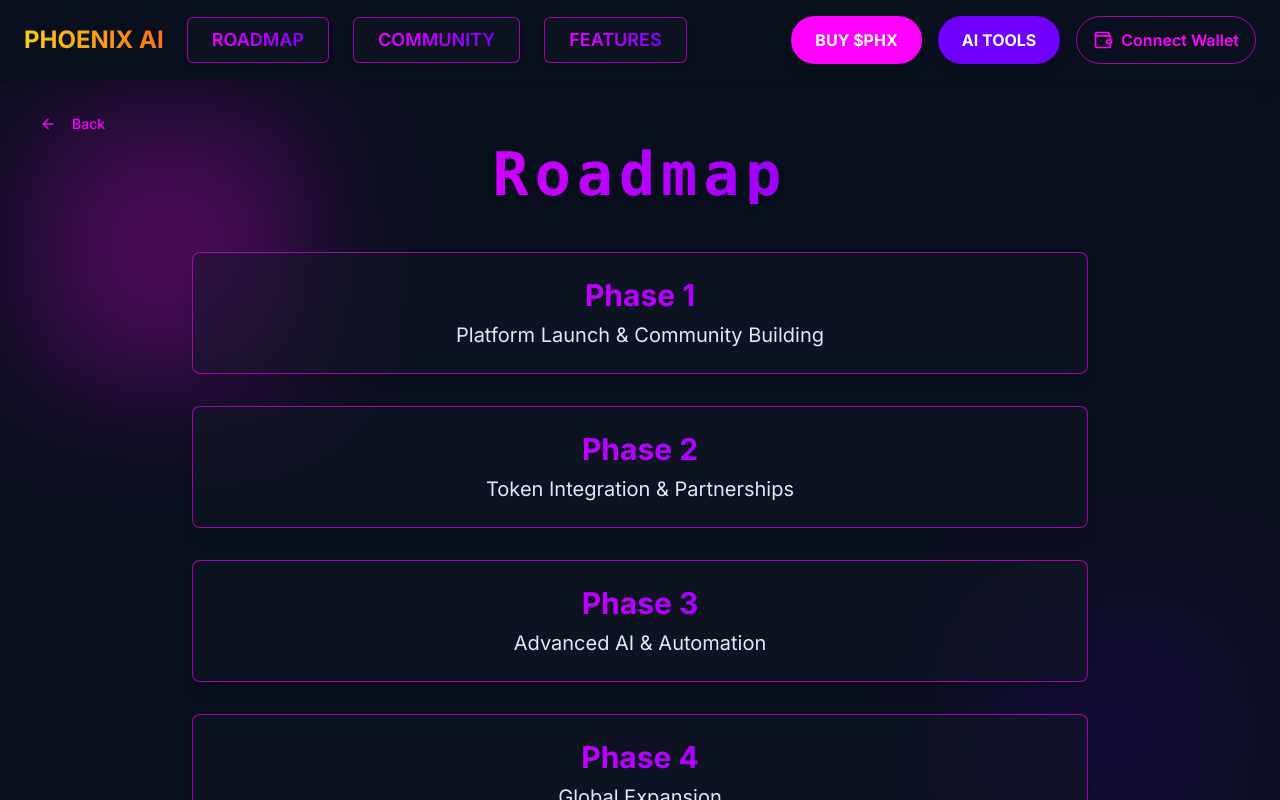
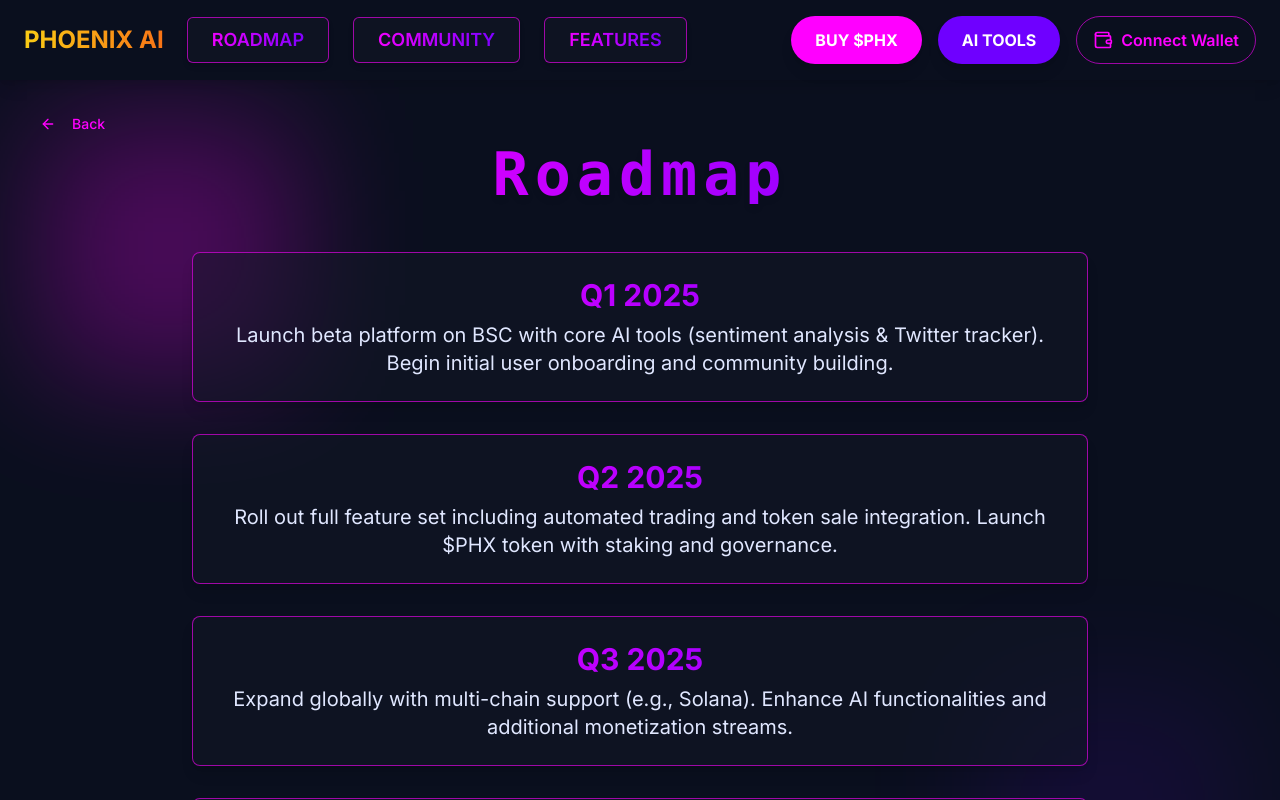
Before and after one commit to TSS-MARKET/PHXAI, a React (Vite) app: page /#/roadmap in a window 1280 px wide. Shown: the top 800 px of the page. Built offline with nearby package versions, Linux system fonts and the light colour scheme.

Commit message:
Update roadmap with Q1-Q4 details and adjust animation delay

```diff
--- a/src/pages/Roadmap.tsx
+++ b/src/pages/Roadmap.tsx
@@ -5,14 +5,31 @@ import { Button } from "@/components/ui/button";
 import { motion } from "framer-motion";
 
 const roadmapItems = [
-  { phase: "Phase 1", description: "Platform Launch & Community Building" },
-  { phase: "Phase 2", description: "Token Integration & Partnerships" },
-  { phase: "Phase 3", description: "Advanced AI & Automation" },
-  { phase: "Phase 4", description: "Global Expansion" },
+  {
+    phase: "Q1 2025",
+    description:
+      "Launch beta platform on BSC with core AI tools (sentiment analysis & Twitter tracker). Begin initial user onboarding and community building.",
+  },
+  {
+    phase: "Q2 2025",
+    description:
+      "Roll out full feature set including automated trading and token sale integration. Launch $PHX token with staking and governance.",
+  },
+  {
+    phase: "Q3 2025",
+    description:
+      "Expand globally with multi-chain support (e.g., Solana). Enhance AI functionalities and additional monetization streams.",
+  },
+  {
+    phase: "Q4 2025",
+    description:
+      "TBD: Additional future enhancements and further developments.",
+  },
 ];
 
 export default function Roadmap() {
   const navigate = useNavigate();
+
   const handleBack = () => {
     if (window.history.state && window.history.state.idx > 0) {
       navigate(-1);
@@ -69,7 +86,7 @@ export default function Roadmap() {
               initial={{ opacity: 0, x: -50 }}
               whileInView={{ opacity: 1, x: 0 }}
               viewport={{ once: true }}
-              transition={{ duration: 0.8, delay: index * 0.3 }}
+              transition={{ duration: 0.8, delay: index * 0.2 }}
               className="p-6 bg-[#121826]/50 border border-[#ff00ff]/60 rounded-lg shadow-lg"
             >
               <h2 className="text-3xl font-bold bg-gradient-to-r from-[#ff00ff] to-[#6f00ff] bg-clip-text text-transparent">
```
